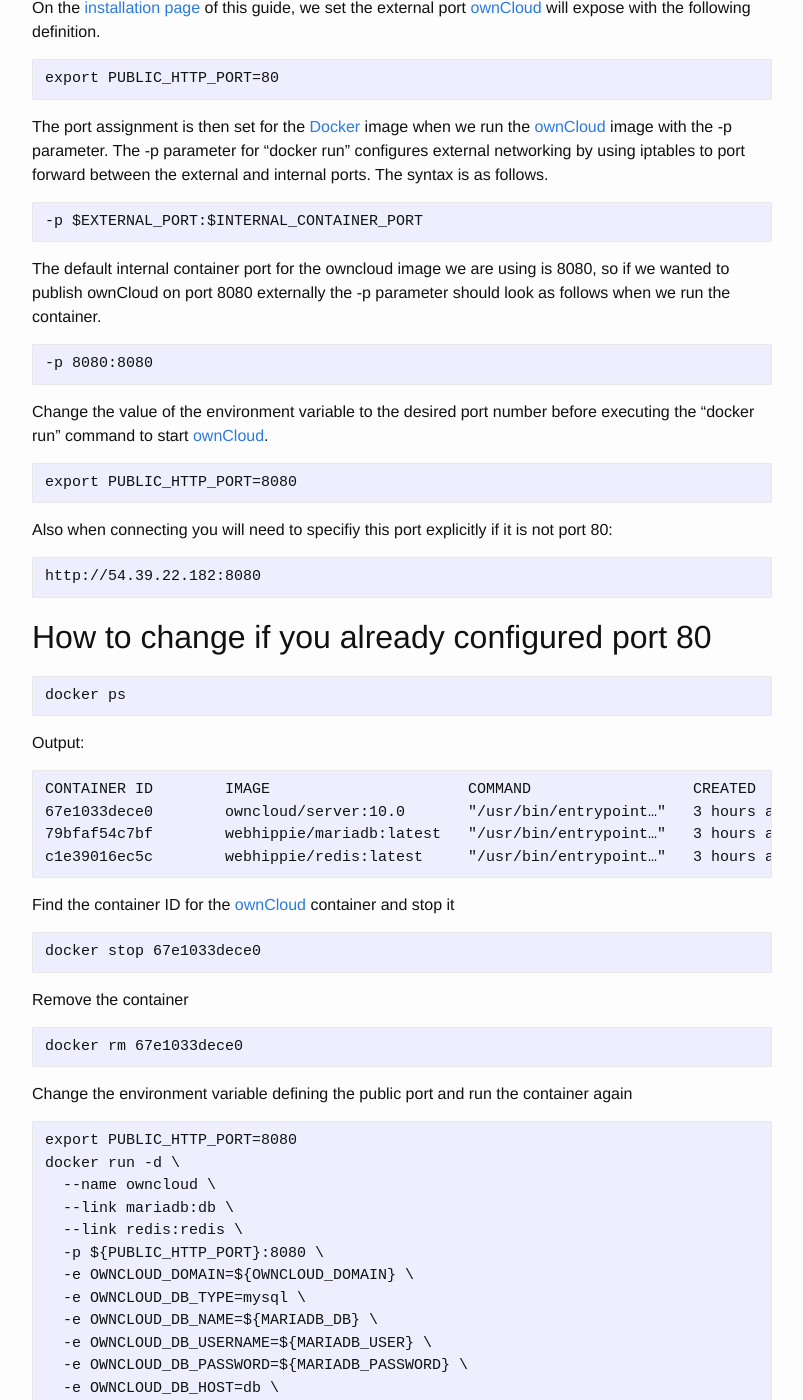
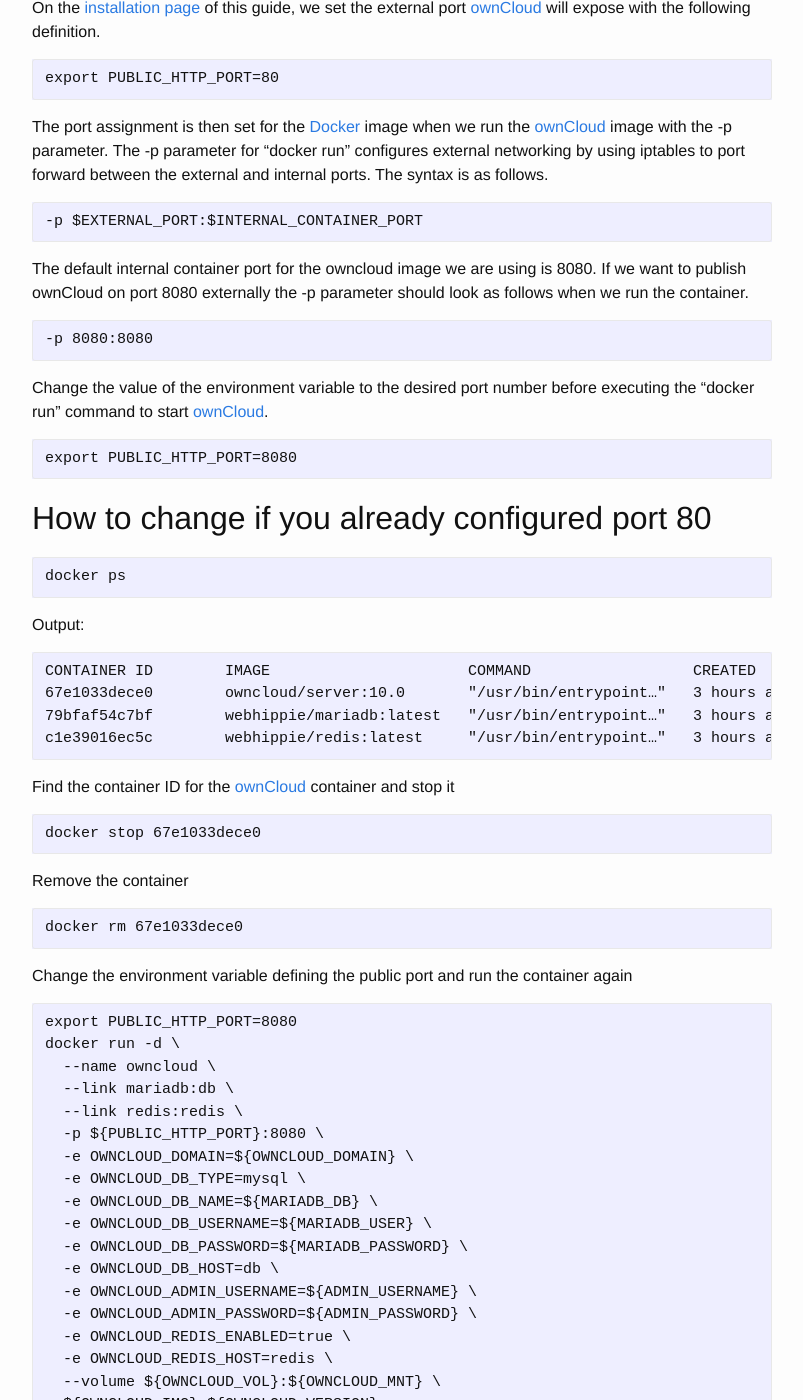
Before and after one commit to whizzer75/whizzer75.github.io, a Jekyll site: the page built from 2-tcp-8080.md, in a window 1280 px wide and 1400 px high, scrolled down 287 px. Shown: the whole window, without its empty margins (238-1041 px from the left). Built offline with Jekyll 4.4.1, drawn with Linux system fonts in a browser that asks for light colours; some of the changed text lies outside the part shown.

Commit message:
improved wording and rearranged content in tcp8080 doc

````diff
--- a/2-tcp-8080.md
+++ b/2-tcp-8080.md
@@ -22,8 +22,8 @@
 -p $EXTERNAL_PORT:$INTERNAL_CONTAINER_PORT
 ```
 
-The default internal container port for the owncloud image we are using is 8080,
-so if we wanted to publish ownCloud on port 8080 externally the -p parameter should
+The default internal container port for the owncloud image we are using is 8080.
+If we want to publish ownCloud on port 8080 externally the -p parameter should
 look as follows when we run the container.
 
 ```
@@ -35,12 +35,6 @@
 
 ```
 export PUBLIC_HTTP_PORT=8080
-```
-
-Also when connecting you will need to specifiy this port explicitly if it is not port 80:
-
-```
-http://54.39.22.182:8080
 ```
 
 ## How to change if you already configured port 80
@@ -89,6 +83,12 @@
 
 ## Log into the web GUI using port 8080
 
+When connecting you will need to specifiy this port explicitly if it is not port 80:
+
+```
+http://54.39.22.182:8080
+```
+
 ![login8080](/images/login8080.png)
 
 [ownCloud]: https://owncloud.org/
````
Also changed, not shown: other parts of 2-tcp-8080.md (+1 -1 lines).
